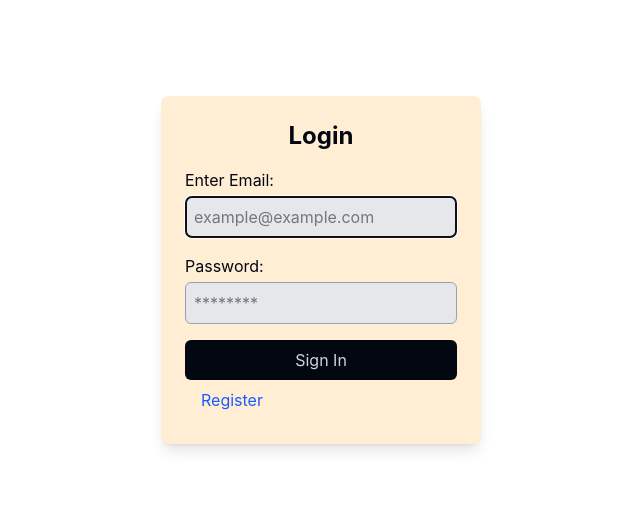
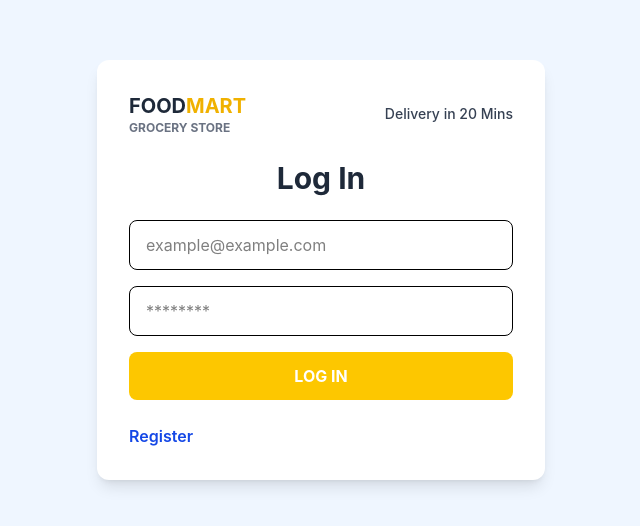
Before and after one commit to Edipika/food-mart, a React (Vite) app: page /login in a window 1280 px wide. Shown: the part 130-656 px from the top of the page, without its empty margins (319-959 px from the left). Built offline with nearby package versions, Linux system fonts and the light colour scheme; no server answers.

Commit message:
resolved css

```diff
--- a/src/features/auth/Login.jsx
+++ b/src/features/auth/Login.jsx
@@ -1,6 +1,6 @@
 import { useRef, useState, useEffect } from 'react'
-import { useNavigate,Link } from 'react-router-dom'
-import { useSelector,useDispatch } from 'react-redux';
+import { useNavigate, Link } from 'react-router-dom'
+import { useSelector, useDispatch } from 'react-redux';
 import { setCredentials } from './authSlice';
 import { useLoginMutation } from './authApiSlice';
 
@@ -21,9 +21,9 @@ function Login() {
     //doudt on is loading
     const [login, { isLoading }] = useLoginMutation();
 
-    useEffect(() => {
-        userRef.current.focus()
-    }, [])
+    // useEffect(() => {
+    //     userRef.current.focus()
+    // }, [])
 
     useEffect(() => {
         setErrMsg('')
@@ -64,51 +64,60 @@ function Login() {
         }
     }
     return (
-        <div className="h-screen w-full  flex justify-center items-center">
-            <div className="w-1/4 bg-orange-100 flex flex-col justify-center items-center p-6 rounded-lg shadow-lg">
-                <h2 className="text-2xl font-bold mb-4 text-gray-950">Login</h2>
-                <form onSubmit={handleSubmit} className="w-full">
-                    <div className="mb-4">
-                        <label htmlFor="username" className="block text-gray-950 mb-1">Enter Email:</label>
+
+        <div className="min-h-screen bg-blue-50 flex items-center justify-center px-4">
+            <div className="max-w-md w-full bg-white rounded-xl shadow-lg p-8 space-y-6">
+                {/* Logo and header */}
+                <div className="flex items-center justify-between">
+                    <div className="flex items-center space-x-2">
+
+                        <div className="text-xl font-bold">
+                            <span className="text-gray-800">FOOD</span>
+                            <span className="text-yellow-500">MART</span>
+                            <div className="text-xs text-gray-500">GROCERY STORE</div>
+                        </div>
+                    </div>
+                    <div className="text-sm font-medium text-gray-700">Delivery in 20 Mins</div>
+                </div>
+
+                {/* Form title */}
+                <h2 className="text-3xl font-bold text-center text-gray-800">Log In</h2>
+
+                {/* Form */}
+                <form onSubmit={handleSubmit} className="space-y-4" >
                     <input
                         type="email"
                         id="email"
                         ref={userRef}
                         value={email}
                         onChange={(e) => setEmail(e.target.value)}
-                            className="w-full p-2 rounded-md bg-gray-200 text-gray-950 border border-gray-400 focus:border-slate-500 focus:ring focus:ring-slate-300 focus:ring-opacity-50"
+                        className="w-full px-4 py-3 border rounded-lg focus:outline-none focus:ring-2 focus:ring-yellow-400"
                         placeholder="example@example.com"
                         required
                     />
-                    </div>
-                    <div className="mb-4">
-                        <label htmlFor="password" className="block text-gray-950 mb-1" >Password:</label>
                     <input
                         type="password"
                         id="password"
                         value={pwd}
                         onChange={(e) => setPwd(e.target.value)}
-                            className="w-full p-2 rounded-md bg-gray-200 text-gray-950 border border-gray-400 focus:border-slate-500 focus:ring focus:ring-slate-300 focus:ring-opacity-50"
-                            placeholder="********"
+                        className="w-full px-4 py-3 border rounded-lg focus:outline-none focus:ring-2 focus:ring-yellow-400" placeholder="********"
                         required
                     />
-
-                    </div>
                     <p ref={errRef} className={errMsg ? "text-red-600 text-sm font-medium" : "hidden"} aria-live="assertive">{errMsg}</p>
                     <button
                         type="submit"
-                        className="w-full p-2 bg-gray-950 text-slate-300 rounded-md hover:bg-gray-800 transition duration-200"
-                    >
-                        Sign In
+                        className="w-full bg-yellow-400 hover:bg-yellow-500 text-white font-bold py-3 rounded-lg transition duration-300"                    >
+                        LOG IN
                     </button>
+                </form>
 
+                {/* Signup link */}
                 <Link
                     to="/register"
-                        className="block px-4 py-2 text-blue-600 hover:bg-gray-100"
+                    className="text-blue-700 font-semibold hover:underline"
                 >
                     Register
                 </Link>
-                </form>
             </div>
         </div>
     );
--- a/src/features/auth/Register.jsx
+++ b/src/features/auth/Register.jsx
@@ -44,9 +44,24 @@ function Register() {
         <>
             {success ? navigate('/login')
                 : (
-                    <div className="h-screen w-full  flex justify-center items-center">
-                        <div className="w-1/4 bg-orange-100 flex flex-col justify-center items-center p-6 rounded-lg shadow-lg">
-                            <h2 className="text-2xl font-bold mb-4 text-gray-950">Admin Register</h2>
+                    <div className="min-h-screen bg-blue-50 flex items-center justify-center px-4">
+                        <div className="max-w-md w-full bg-white rounded-xl shadow-lg p-8 space-y-6">
+
+                            <div className="flex items-center justify-between">
+                                <div className="flex items-center space-x-2">
+                                    <div className="text-xl font-bold">
+                                        <span className="text-gray-800">FOOD</span>
+                                        <span className="text-yellow-500">MART</span>
+                                        <div className="text-xs text-gray-500">GROCERY STORE</div>
+                                    </div>
+                                </div>
+                                <div className="text-sm font-medium text-gray-700">Delivery in 7 Mins</div>
+                            </div>
+
+
+                            <h2 className="text-3xl font-bold text-center text-gray-800">Log In</h2>
+
+
                             <form onSubmit={handleSubmit} className="w-full">
                                 <div className="mb-4">
                                     <label htmlFor="username" className="block text-gray-950 mb-1">Enter Username:</label>
@@ -57,7 +72,7 @@ function Register() {
                                         onChange={(e) => setName(e.target.value)}
                                         value={name}
                                         required
-                                        className="w-full p-2 rounded-md bg-gray-200 text-gray-950 border border-gray-400 focus:border-slate-500 focus:ring focus:ring-slate-300 focus:ring-opacity-50"
+                                        className="w-full px-4 py-3 border rounded-lg focus:outline-none focus:ring-2 focus:ring-yellow-400"
                                         placeholder="example@example.com"
                                     />
                                 </div>
@@ -71,7 +86,7 @@ function Register() {
                                         onChange={(e) => setEmail(e.target.value)}
                                         value={email}
                                         required
-                                        className="w-full p-2 rounded-md bg-gray-200 text-gray-950 border border-gray-400 focus:border-slate-500 focus:ring focus:ring-slate-300 focus:ring-opacity-50"
+                                        className="w-full px-4 py-3 border rounded-lg focus:outline-none focus:ring-2 focus:ring-yellow-400"
                                         placeholder="example@example.com"
                                     />
                                 </div>
@@ -84,20 +99,21 @@ function Register() {
                                         onChange={(e) => setPwd(e.target.value)}
                                         value={pwd}
                                         required
-                                        className="w-full p-2 rounded-md bg-gray-200 text-gray-950 border border-gray-400 focus:border-slate-500 focus:ring focus:ring-slate-300 focus:ring-opacity-50"
+                                        className="w-full px-4 py-3 border rounded-lg focus:outline-none focus:ring-2 focus:ring-yellow-400"
                                         placeholder="********"
                                     />
                                 </div>
                                 <p ref={errRef} className={errMsg ? "text-red-600 text-sm font-medium" : "hidden"} aria-live="assertive">{errMsg}</p>
                                 <button
                                     type="submit"
-                                    className="w-full p-2 bg-gray-950 text-slate-300 rounded-md hover:bg-gray-800 transition duration-200"
+                                     className="w-full bg-yellow-400 hover:bg-yellow-500 text-white font-bold py-3 rounded-lg transition duration-300"
                                 >
                                     Submit
                                 </button>
                             </form>
                         </div>
                     </div>
+
                 )}
 
         </>
```
Lines whose indentation alone changed are shown as unchanged.
